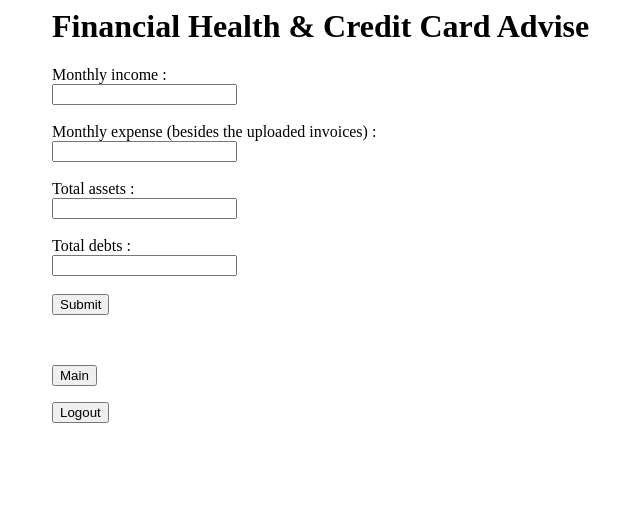
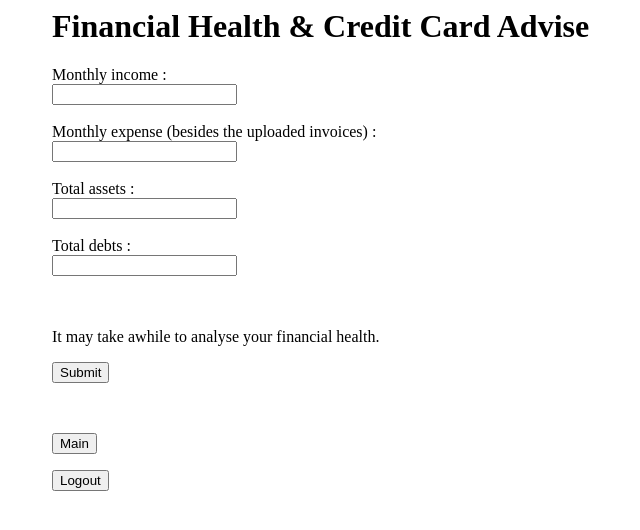
Before and after one commit to ysgoh97/20240601-Financial-Health-Tracker, a Flask app: page /fin_health in a window 1280 px wide. Shown: the top 530 px of the page, without its empty margins (272-912 px from the left). Run offline with Flask 3, Linux system fonts and the light colour scheme.

Commit message:
Update fin_health.html

```diff
--- a/templates/fin_health/fin_health.html
+++ b/templates/fin_health/fin_health.html
@@ -25,6 +25,8 @@
     Total debts : <br>
     <input type="number" step="any" name="debt"><br><br>
 
+    <br>
+    <p>It may take awhile to analyse your financial health.</p>
     <input type="submit" value="Submit">
 </form>
 
```
